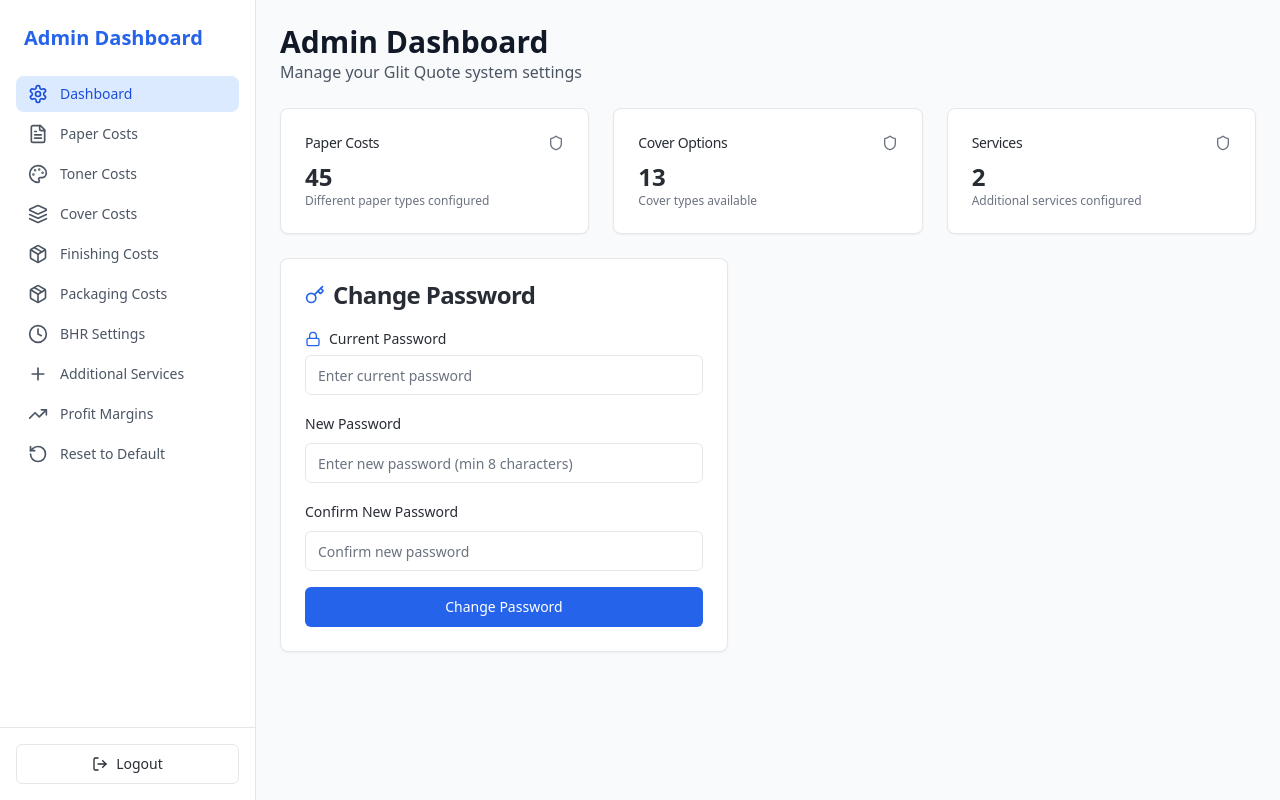
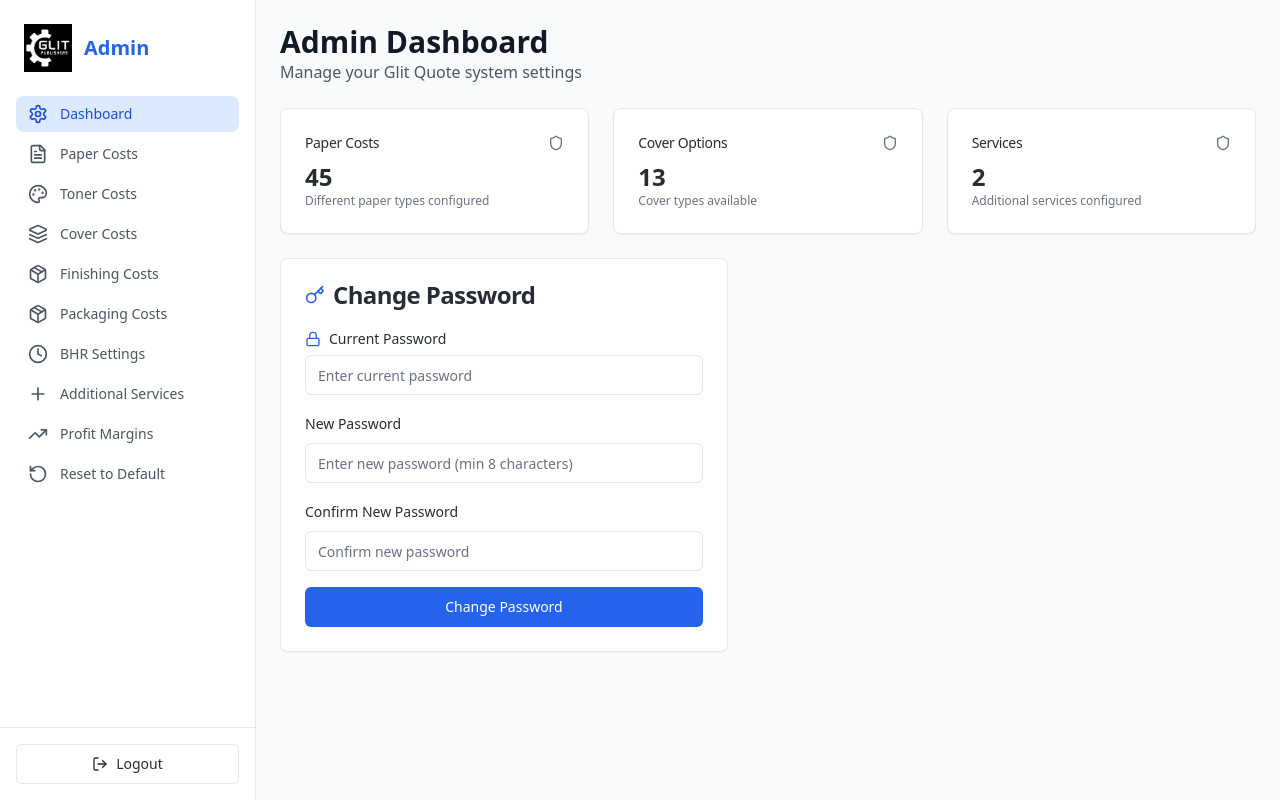
Before and after one commit to Buga-Technologies/Glite-Quote, a React (Vite) app: page /admin in a window 1280 px wide. Built offline with nearby package versions, Linux system fonts and the light colour scheme; sample sign-in values are in the browser's storage.

Commit message:
Update favicon and logo

```diff
--- a/index.html
+++ b/index.html
@@ -2,6 +2,7 @@
 <html lang="en">
   <head>
     <meta charset="UTF-8" />
+    <link rel="icon" href="/favicon.png" type="image/png">
     <meta name="viewport" content="width=device-width, initial-scale=1.0" />
     <title>Glit Quote - Internal Staff Quotation Calculator</title>
     <meta name="description" content="Professional printing quotation calculator for internal staff use. Calculate printing quotes with fixed formulas and adjustable profit margins." />
--- a/src/components/admin/AdminSidebar.tsx
+++ b/src/components/admin/AdminSidebar.tsx
@@ -14,6 +14,7 @@ import {
 } from 'lucide-react';
 import { Button } from '@/components/ui/button';
 import { useAdmin } from '@/contexts/AdminContext';
+import glitLogo from '@/assets/glit-logo.jpg';
 
 const AdminSidebar: React.FC = () => {
   const { logout } = useAdmin();
@@ -33,8 +34,9 @@ const AdminSidebar: React.FC = () => {
 
   return (
     <div className="bg-white w-64 min-h-screen border-r border-gray-200 flex flex-col">
-      <div className="p-6">
-        <h1 className="text-xl font-bold text-blue-600">Admin Dashboard</h1>
+      <div className="p-6 flex items-center gap-3">
+        <img src={glitLogo} alt="Glit Publishers" className="w-12 h-12 object-contain" />
+        <h1 className="text-xl font-bold text-blue-600">Admin</h1>
       </div>
 
       <nav className="flex-1 px-4 space-y-1">
--- a/src/pages/AdminLogin.tsx
+++ b/src/pages/AdminLogin.tsx
@@ -7,6 +7,7 @@ import { Input } from '@/components/ui/input';
 import { Label } from '@/components/ui/label';
 import { useToast } from '@/hooks/use-toast';
 import { useAdmin } from '@/contexts/AdminContext';
+import glitLogo from '@/assets/glit-logo.jpg';
 
 const AdminLogin: React.FC = () => {
   const [username, setUsername] = useState('');
@@ -51,6 +52,9 @@ const AdminLogin: React.FC = () => {
     <div className="min-h-screen flex items-center justify-center bg-gradient-to-br from-blue-50 to-white p-4">
       <Card className="w-full max-w-md">
         <CardHeader className="text-center">
+          <div className="flex justify-center mb-4">
+            <img src={glitLogo} alt="Glit Publishers" className="w-20 h-20 object-contain" />
+          </div>
           <CardTitle className="text-2xl font-bold text-blue-600">
             Glit Quote Admin
           </CardTitle>
```
Also changed, not shown: public/favicon.png (added), src/assets/glit-logo.jpg (added).
